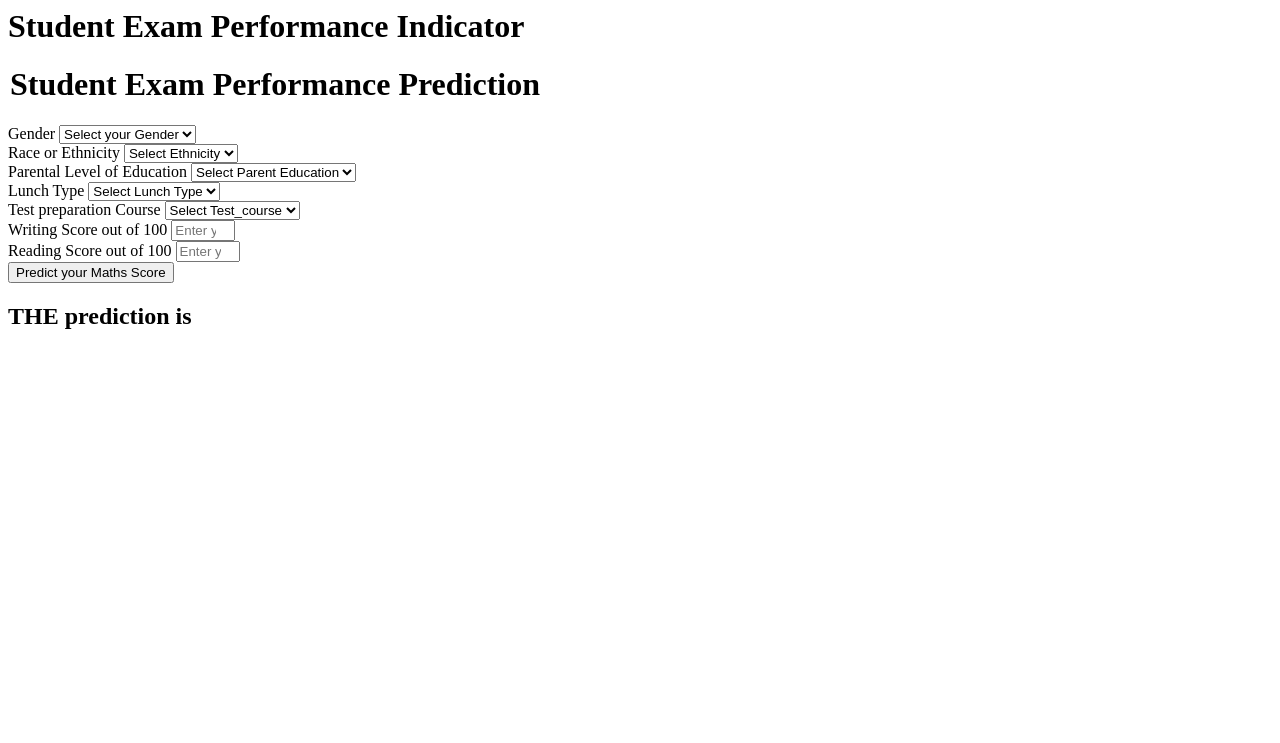
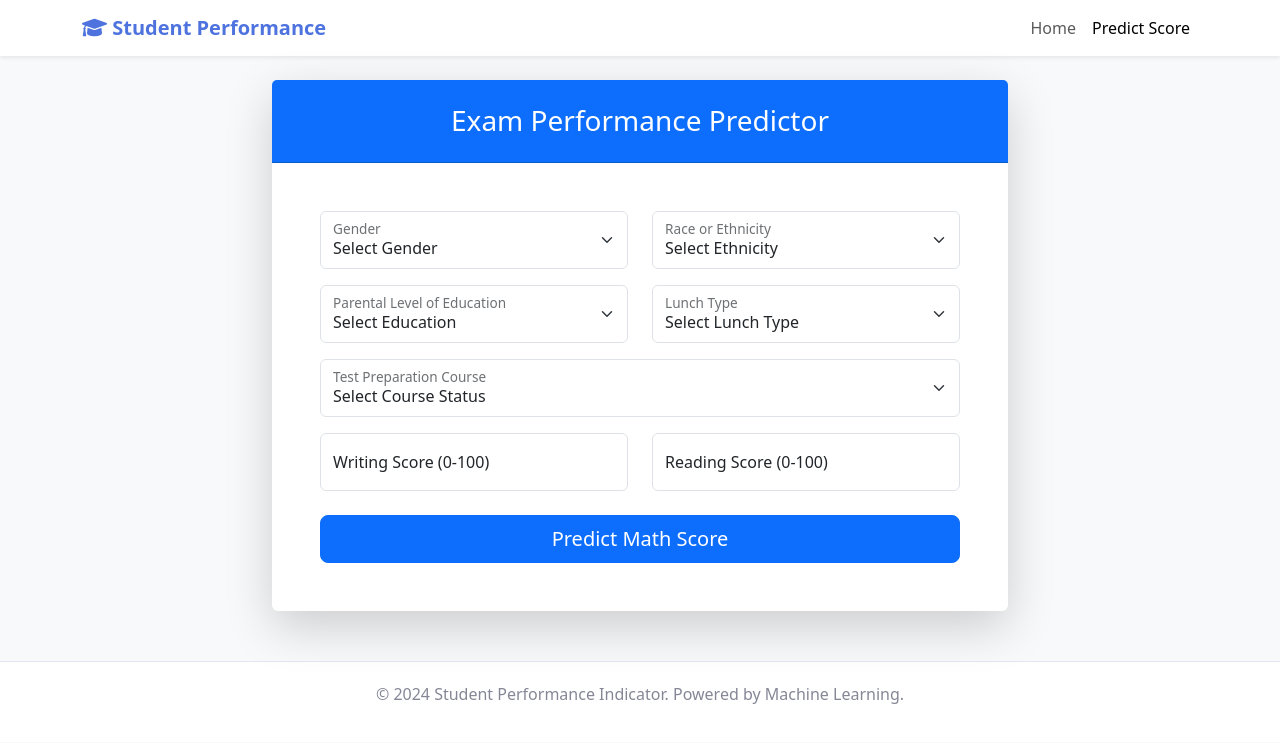
Before and after one commit to sarim-aliii/mlproject, a Flask app: page /predictdata in a window 1280 px wide. Shown: the top 743 px of the page. Run offline with Flask 3, Linux system fonts and the light colour scheme.

Commit message:
UI/UX enhancements

```diff
--- a/templates/home.html
+++ b/templates/home.html
@@ -1,111 +1,113 @@
-<html>
-<body>
-    <div class="login">
-       <h1>Student Exam Performance Indicator</h1>
+{% extends 'layout.html' %}
 
+{% block content %}
+<div class="row justify-content-center">
+    <div class="col-md-8">
+
+        {% if result %}
+        <div class="alert alert-success text-center shadow-sm" role="alert">
+            <h4 class="alert-heading"><i class="fas fa-check-circle"></i> Prediction Complete!</h4>
+            <p class="mb-0">The estimated Math Score is: <strong>{{ result }}</strong></p>
+        </div>
+        {% endif %}
+
+        <div class="card shadow-lg border-0 rounded-lg">
+            <div class="card-header bg-primary text-white text-center py-3">
+                <h3 class="font-weight-light my-2">Exam Performance Predictor</h3>
+            </div>
+            <div class="card-body p-5">
                 <form action="{{ url_for('predict_datapoint')}}" method="post">
-        <h1>
-            <legend>Student Exam Performance Prediction</legend>
-        </h1>
-        <div class="mb-3">
-            <label class="form-label">Gender</label>
-            <select class="form-control" name="gender" placeholder="Enter you Gender" required>
-                <option class="placeholder" selected disabled value="">Select your Gender</option>
-                <option value="male">
-                    Male
-                </option>
-                <option value="female">
-                    Female
-                </option>
+
+                    <div class="row mb-3">
+                        <div class="col-md-6">
+                            <div class="form-floating mb-3 mb-md-0">
+                                <select class="form-select" name="gender" required>
+                                    <option value="" disabled selected>Select Gender</option>
+                                    <option value="male">Male</option>
+                                    <option value="female">Female</option>
                                 </select>
+                                <label>Gender</label>
                             </div>
-        <div class="mb-3">
-            <label class="form-label">Race or Ethnicity</label>
-            <select class="form-control" name="ethnicity" placeholder="Enter you ethnicity" required>
-                <option class="placeholder" selected disabled value="">Select Ethnicity</option>
-                <option value="group A">
-                    Group A
-                </option>
-                <option value="group B">
-                    Group B
-                </option>
-                <option value="group C">
-                    Group C
-                </option>
-                <option value="group D">
-                    Group D
-                </option>
-                <option value="group E">
-                    Group E
-                </option>
+                        </div>
+
+                        <div class="col-md-6">
+                            <div class="form-floating">
+                                <select class="form-select" name="ethnicity" required>
+                                    <option value="" disabled selected>Select Ethnicity</option>
+                                    <option value="group A">Group A</option>
+                                    <option value="group B">Group B</option>
+                                    <option value="group C">Group C</option>
+                                    <option value="group D">Group D</option>
+                                    <option value="group E">Group E</option>
                                 </select>
+                                <label>Race or Ethnicity</label>
                             </div>
-        <div class="mb-3">
-            <label class="form-label">Parental Level of Education</label>
-            <select class="form-control" name="parental_level_of_education"
-                placeholder="Enter you Parent Education" required>
-                <option class="placeholder" selected disabled value="">Select Parent Education</option>
-                <option value="associate's degree">
-                    associate's degree
-                </option>
-                <option value="bachelor's degree">
-                    bachelor's degree
-                </option>
-                <option value="high school">
-                    high school
-                </option>
-                <option value="master's degree">
-                    master's degree
-                </option>
-                <option value="some college">
-                    some college
-                </option>
-                <option value="some high school">
-                    some high school
-                </option>
+                        </div>
+                    </div>
+
+                    <div class="row mb-3">
+                        <div class="col-md-6">
+                            <div class="form-floating mb-3 mb-md-0">
+                                <select class="form-select" name="parental_level_of_education" required>
+                                    <option value="" disabled selected>Select Education</option>
+                                    <option value="associate's degree">Associate's Degree</option>
+                                    <option value="bachelor's degree">Bachelor's Degree</option>
+                                    <option value="high school">High School</option>
+                                    <option value="master's degree">Master's Degree</option>
+                                    <option value="some college">Some College</option>
+                                    <option value="some high school">Some High School</option>
                                 </select>
+                                <label>Parental Level of Education</label>
                             </div>
-        <div class="mb-3">
-            <label class="form-label">Lunch Type</label>
-            <select class="form-control" name="lunch" placeholder="Enter you Lunch" required>
-                <option class="placeholder" selected disabled value="">Select Lunch Type</option>
-                <option value="free/reduced">
-                    free/reduced
-                </option>
-                <option value="standard">
-                    standard
-                </option>
+                        </div>
+
+                        <div class="col-md-6">
+                            <div class="form-floating">
+                                <select class="form-select" name="lunch" required>
+                                    <option value="" disabled selected>Select Lunch Type</option>
+                                    <option value="free/reduced">Free/Reduced</option>
+                                    <option value="standard">Standard</option>
                                 </select>
+                                <label>Lunch Type</label>
                             </div>
-        <div class="mb-3">
-            <label class="form-label">Test preparation Course</label>
-            <select class="form-control" name="test_preparation_course" placeholder="Enter you Course"
-                required>
-                <option class="placeholder" selected disabled value="">Select Test_course</option>
-                <option value="none">
-                    None
-                </option>
-                <option value="completed">
-                    Completed
-                </option>
+                        </div>
+                    </div>
+
+                    <div class="row mb-3">
+                        <div class="col-md-12">
+                            <div class="form-floating">
+                                <select class="form-select" name="test_preparation_course" required>
+                                    <option value="" disabled selected>Select Course Status</option>
+                                    <option value="none">None</option>
+                                    <option value="completed">Completed</option>
                                 </select>
+                                <label>Test Preparation Course</label>
                             </div>
-        <div class="mb-3">
-            <label class="form-label">Writing Score out of 100</label>
-            <input class="form-control" type="number" name="reading_score"
-                placeholder="Enter your Reading score" min='0' max='100' />
                         </div>
-        <div class="mb-3">
-            <label class="form-label">Reading Score out of 100</label>
-            <input class="form-control" type="number" name="writing_score"
-                placeholder="Enter your Reading Score" min='0' max='100' />
                     </div>
-        <div class="mb-3">
-            <input class="btn btn-primary" type="submit" value="Predict your Maths Score" required />
+
+                    <div class="row mb-4">
+                        <div class="col-md-6">
+                            <div class="form-floating mb-3 mb-md-0">
+                                <input class="form-control" type="number" name="writing_score" placeholder="0-100" min="0" max="100" required />
+                                <label>Writing Score (0-100)</label>
+                            </div>
+                        </div>
+
+                        <div class="col-md-6">
+                            <div class="form-floating">
+                                <input class="form-control" type="number" name="reading_score" placeholder="0-100" min="0" max="100" required />
+                                <label>Reading Score (0-100)</label>
+                            </div>
+                        </div>
+                    </div>
+
+                    <div class="d-grid gap-2">
+                        <input class="btn btn-primary btn-lg" type="submit" value="Predict Math Score" />
                     </div>
                 </form>
-    <h2>
-       THE  prediction is {{result}}
-    </h2>
-   <body>
-</html>
+            </div>
+        </div>
+    </div>
+</div>
+{% endblock %}
--- /dev/null
+++ b/templates/layout.html
@@ -0,0 +1,61 @@
+<!DOCTYPE html>
+<html lang="en">
+<head>
+    <meta charset="UTF-8">
+    <meta name="viewport" content="width=device-width, initial-scale=1.0">
+    <title>Student Performance Indicator</title>
+    <link href="https://cdn.jsdelivr.net/npm/bootstrap@5.3.0/dist/css/bootstrap.min.css" rel="stylesheet">
+    <link rel="stylesheet" href="https://cdnjs.cloudflare.com/ajax/libs/font-awesome/6.0.0/css/all.min.css">
+
+    <style>
+        body {
+            background-color: #f8f9fa; /* Light grey background */
+        }
+        .navbar-brand {
+            font-weight: bold;
+            color: #4e73df !important; /* Professional Blue */
+        }
+        .footer {
+            margin-top: 50px;
+            padding: 20px 0;
+            background-color: #fff;
+            border-top: 1px solid #e3e6f0;
+            text-align: center;
+            color: #858796;
+        }
+    </style>
+</head>
+<body>
+
+    <nav class="navbar navbar-expand-lg navbar-light bg-white shadow-sm mb-4">
+        <div class="container">
+            <a class="navbar-brand" href="/">
+                <i class="fas fa-graduation-cap"></i> Student Performance
+            </a>
+            <button class="navbar-toggler" type="button" data-bs-toggle="collapse" data-bs-target="#navbarNav">
+                <span class="navbar-toggler-icon"></span>
+            </button>
+            <div class="collapse navbar-collapse" id="navbarNav">
+                <ul class="navbar-nav ms-auto">
+                    <li class="nav-item">
+                        <a class="nav-link" href="/">Home</a>
+                    </li>
+                    <li class="nav-item">
+                        <a class="nav-link active" href="/predictdata">Predict Score</a>
+                    </li>
+                </ul>
+            </div>
+        </div>
+    </nav>
+
+    <div class="container">
+        {% block content %}{% endblock %}
+    </div>
+
+    <div class="footer">
+        <p>&copy; 2024 Student Performance Indicator. Powered by Machine Learning.</p>
+    </div>
+
+    <script src="https://cdn.jsdelivr.net/npm/bootstrap@5.3.0/dist/js/bootstrap.bundle.min.js"></script>
+</body>
+</html>
```
Also changed, not shown: templates/index.html (+52 -1 lines). Lines whose indentation alone changed are shown as unchanged.
